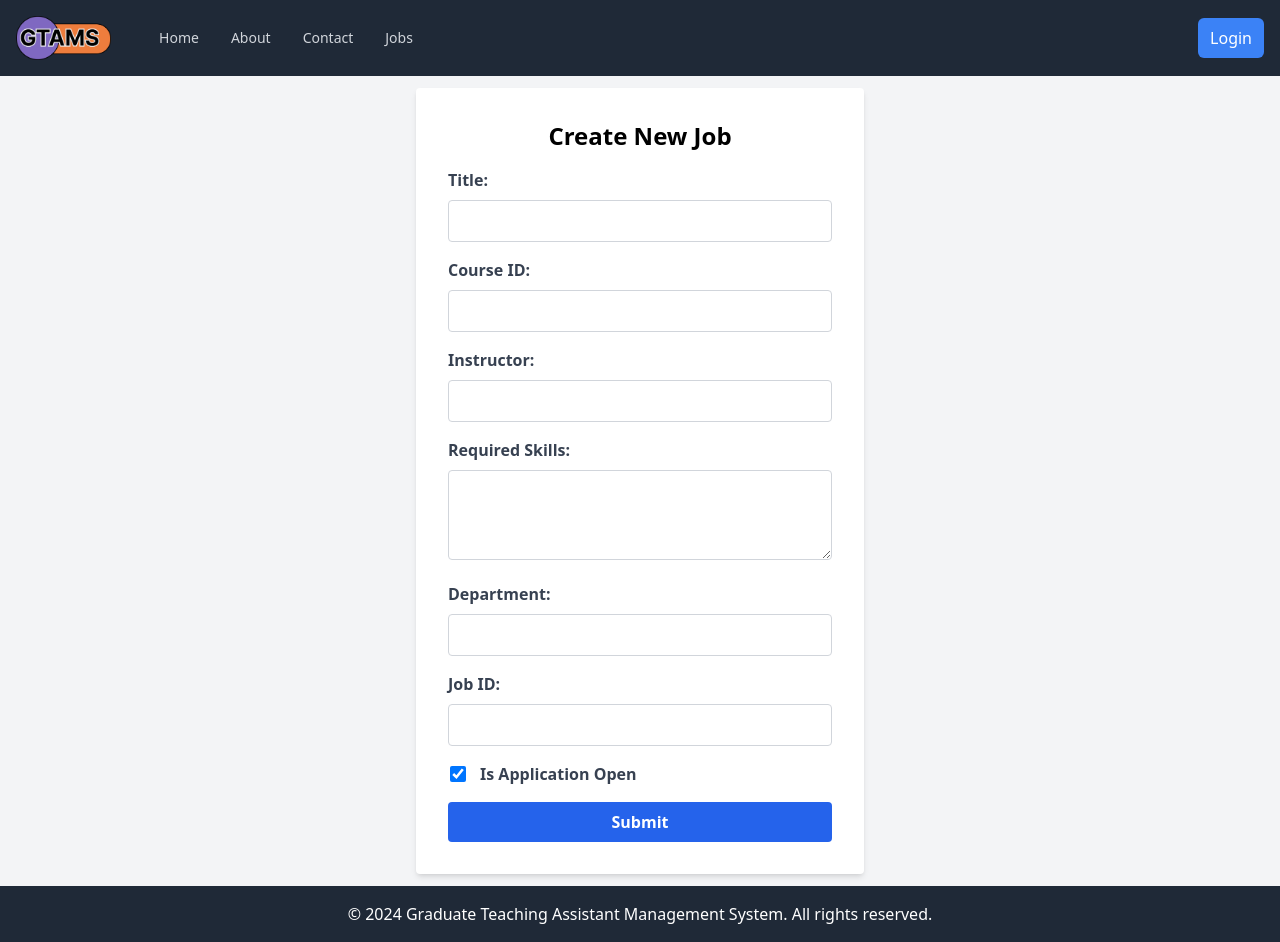
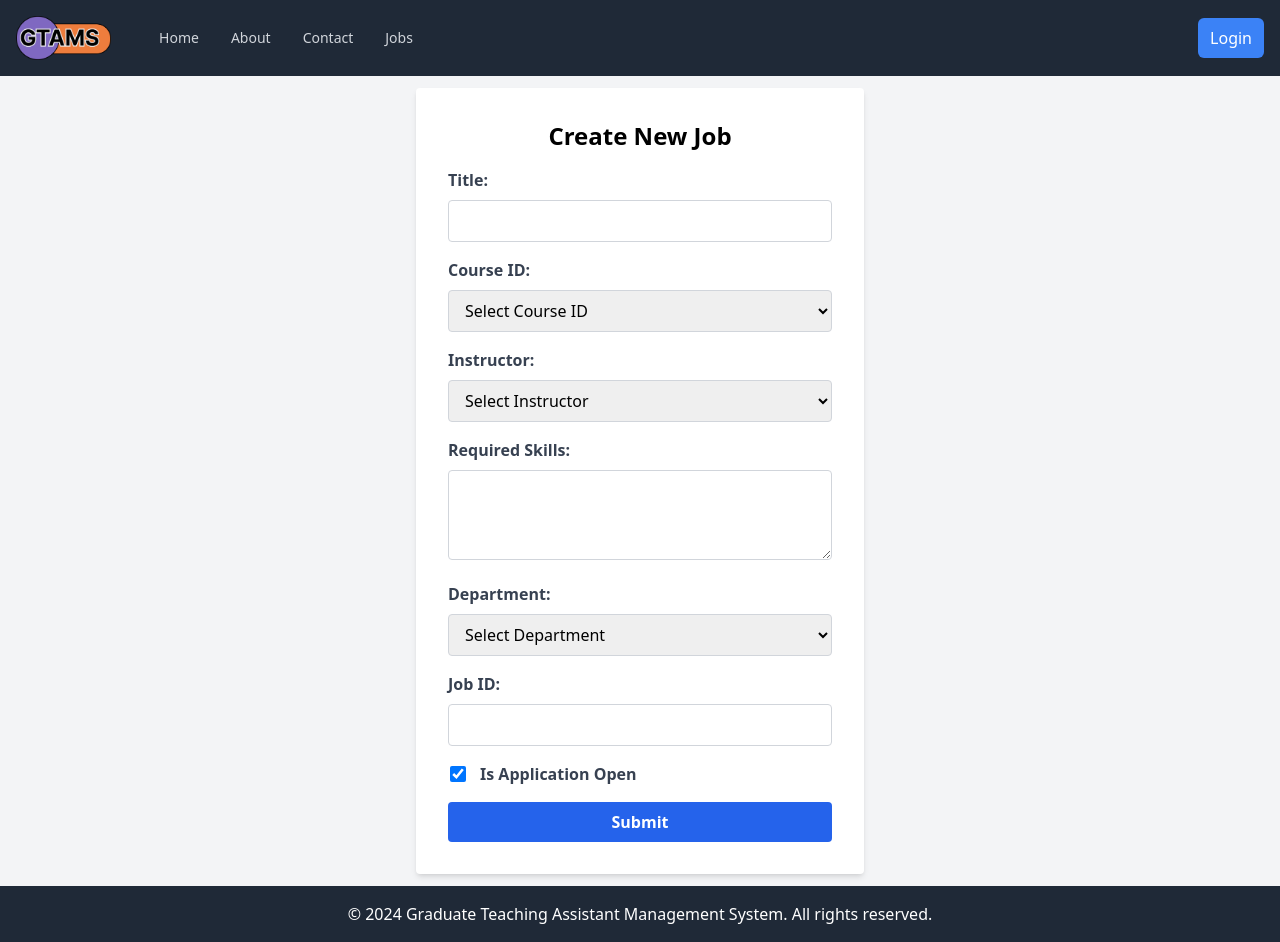
Before and after one commit to amit-yadav207/gtams_frontend, a React (Vite) app: page /dashboard/create-job in a window 1280 px wide. Built offline with nearby package versions, Linux system fonts and the light colour scheme.

Commit message:
Job creation form updated

```diff
--- /dev/null
+++ b/src/pages/DeptStaffPages/Dropdown.jsx
@@ -0,0 +1,22 @@
+import React from "react";
+
+const Dropdown = ({ options, value, handleChange, name }) => {
+  return (
+    <select
+      id={name}
+      name={name}
+      value={value}
+      onChange={handleChange}
+      required
+      className="w-full px-3 py-2 border border-gray-300 rounded focus:outline-none focus:border-blue-500"
+    >
+      {options.map((option) => (
+        <option key={option.value} value={option.value}>
+          {option.label}
+        </option>
+      ))}
+    </select>
+  );
+};
+
+export default Dropdown;
--- a/src/pages/DeptStaffPages/JobCreationForm.jsx
+++ b/src/pages/DeptStaffPages/JobCreationForm.jsx
@@ -2,6 +2,7 @@ import React, { useState } from "react";
 import { useNavigate } from "react-router-dom";
 import toast from "react-hot-toast";
 import axiosInstance from "../../Helper/axiosInstance";
+import Dropdown from "./Dropdown";
 
 const JobCreationForm = () => {
   const navigate = useNavigate();
@@ -12,7 +13,7 @@ const JobCreationForm = () => {
     requiredSkills: "",
     department: "",
     jobId: "",
-    isApplicationOpen: true, // Default value for isApplicationOpen
+    isApplicationOpen: true,
   });
 
   const handleChange = (e) => {
@@ -23,8 +24,34 @@ const JobCreationForm = () => {
       ...formData,
       [name]: newValue,
     });
-    console.log(formData);
   };
+
+  const courseOptions = [
+    { value: "", label: "Select Course ID" },
+    { value: "CS101", label: "CS101" },
+    { value: "ENG201", label: "ENG201" },
+    { value: "MATH301", label: "MATH301" },
+    { value: "PHY101", label: "PHY101" },
+    { value: "CH201", label: "CH201" },
+    { value: "CE301", label: "CE01" },
+  ];
+
+  const instructorOptions = [
+    { value: "", label: "Select Instructor" },
+    { value: "John Doe", label: "John Doe" },
+    { value: "Jane Smith", label: "Jane Smith" },
+    { value: "Alex Johnson", label: "Alex Johnson" },
+  ];
+
+  const departmentOptions = [
+    { value: "", label: "Select Department" },
+    { value: "CS", label: "Computer Science" },
+    { value: "ENG", label: "English" },
+    { value: "MATH", label: "Mathematics" },
+    { value: "PHYSICS", label: "Physics" },
+    { value: "CHEM", label: "Chemistry" },
+    { value: "CIVIL", label: "Civil" },
+  ];
 
   const createJob = async () => {
     try {
@@ -33,11 +60,9 @@ const JobCreationForm = () => {
       await toast.promise(res, {
         loading: "Creating...",
         success: (data) => {
-          // console.log(data.data);
           return data?.data?.message;
         },
         error: (data) => {
-          // console.log('data', data?.response?.data.message)
           return data?.response?.data.message;
         },
       });
@@ -59,7 +84,7 @@ const JobCreationForm = () => {
         requiredSkills: "",
         department: "",
         jobId: "",
-        isApplicationOpen: true, // Reset isApplicationOpen after submission
+        isApplicationOpen: true,
       });
       navigate("/dashboardDS");
     } catch (error) {
@@ -72,6 +97,7 @@ const JobCreationForm = () => {
       <div className="bg-white p-8 rounded shadow-md w-full max-w-md m-3">
         <h1 className="text-2xl font-bold mb-4 text-center">Create New Job</h1>
         <form onSubmit={handleSubmit}>
+          {/* Title */}
           <div className="mb-4">
             <label
               htmlFor="title"
@@ -90,8 +116,6 @@ const JobCreationForm = () => {
             />
           </div>
 
-          {/* Other input fields... */}
-
           {/* Course ID */}
           <div className="mb-4">
             <label
@@ -100,16 +124,14 @@ const JobCreationForm = () => {
             >
               Course ID:
             </label>
-            <input
-              type="text"
-              id="courseId"
+            <Dropdown
+              options={courseOptions}
+              value={formData.courseId}
+              handleChange={handleChange}
               name="courseId"
-              value={formData.courseId}
-              onChange={handleChange}
-              required
-              className="w-full px-3 py-2 border border-gray-300 rounded focus:outline-none focus:border-blue-500"
             />
           </div>
+
           {/* Instructor */}
           <div className="mb-4">
             <label
@@ -118,17 +140,15 @@ const JobCreationForm = () => {
             >
               Instructor:
             </label>
-            <input
-              type="text"
-              id="instructor"
+            <Dropdown
+              options={instructorOptions}
+              value={formData.instructor}
+              handleChange={handleChange}
               name="instructor"
-              value={formData.instructor}
-              onChange={handleChange}
-              required
-              className="w-full px-3 py-2 border border-gray-300 rounded focus:outline-none focus:border-blue-500"
             />
           </div>
-          {/* requiredSkills */}
+
+          {/* Required Skills */}
           <div className="mb-4">
             <label
               htmlFor="requiredSkills"
@@ -146,6 +166,7 @@ const JobCreationForm = () => {
               className="w-full px-3 py-2 border border-gray-300 rounded focus:outline-none focus:border-blue-500"
             />
           </div>
+
           {/* Department */}
           <div className="mb-4">
             <label
@@ -154,16 +175,15 @@ const JobCreationForm = () => {
             >
               Department:
             </label>
-            <input
-              type="text"
-              id="department"
+            <Dropdown
+              options={departmentOptions}
+              value={formData.department}
+              handleChange={handleChange}
               name="department"
-              value={formData.department} // Convert array to comma-separated string
-              onChange={handleChange}
-              required
-              className="w-full px-3 py-2 border border-gray-300 rounded focus:outline-none focus:border-blue-500"
             />
           </div>
+
+          {/* Job ID */}
           <div className="mb-4">
             <label
               htmlFor="jobId"
@@ -175,13 +195,14 @@ const JobCreationForm = () => {
               type="text"
               id="jobId"
               name="jobId"
-              value={formData.jobId} // Convert array to comma-separated string
+              value={formData.jobId}
               onChange={handleChange}
               required
               className="w-full px-3 py-2 border border-gray-300 rounded focus:outline-none focus:border-blue-500"
             />
           </div>
 
+          {/* Is Application Open */}
           <div className="mb-4">
             <label className=" text-gray-700 font-semibold mb-2 flex justify-start items-center">
               <input
@@ -194,6 +215,8 @@ const JobCreationForm = () => {
               <span>Is Application Open</span>
             </label>
           </div>
+
+          {/* Submit Button */}
           <button
             type="submit"
             className="w-full bg-blue-600 text-white py-2 px-4 rounded font-semibold hover:bg-blue-700 transition duration-300"
```
